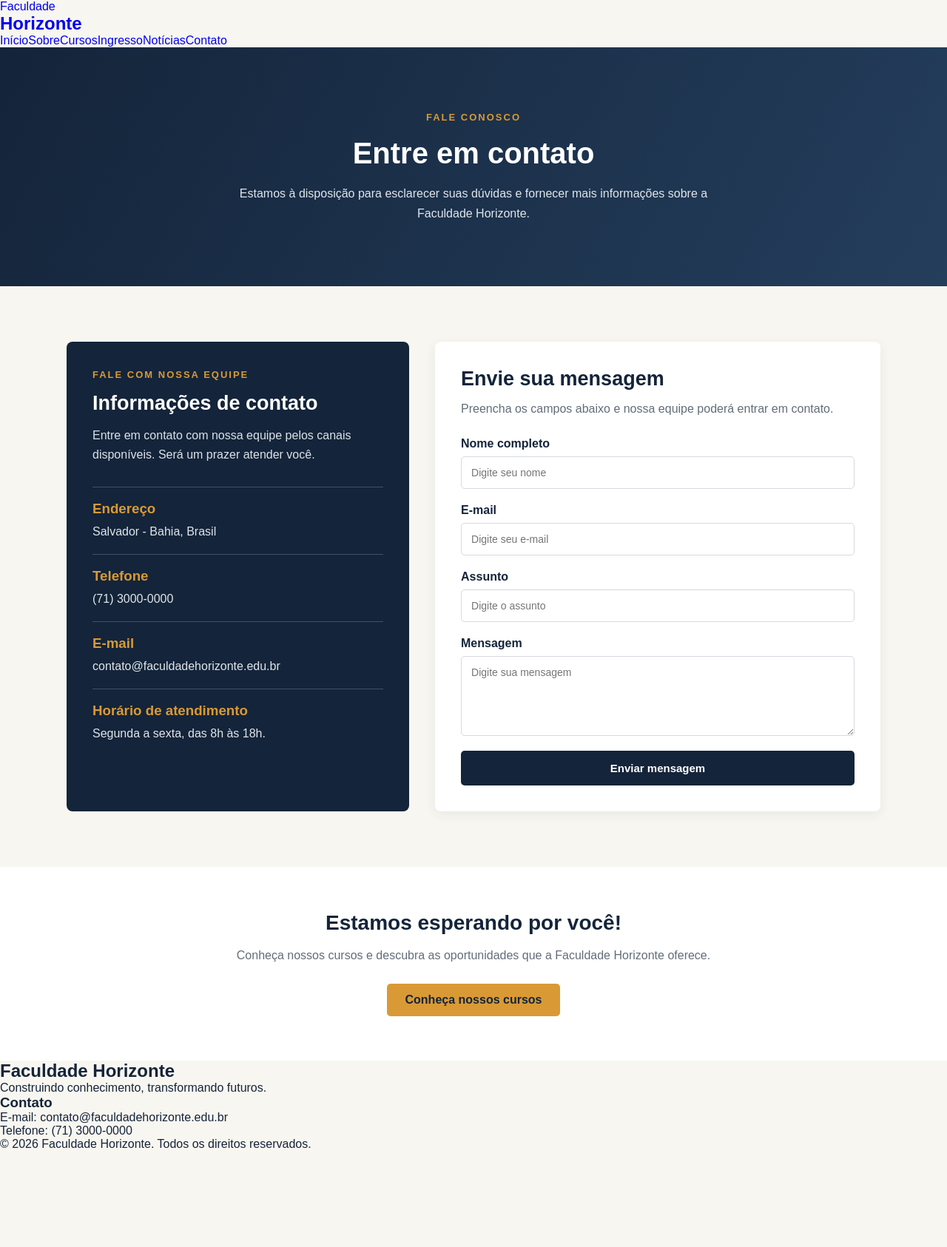
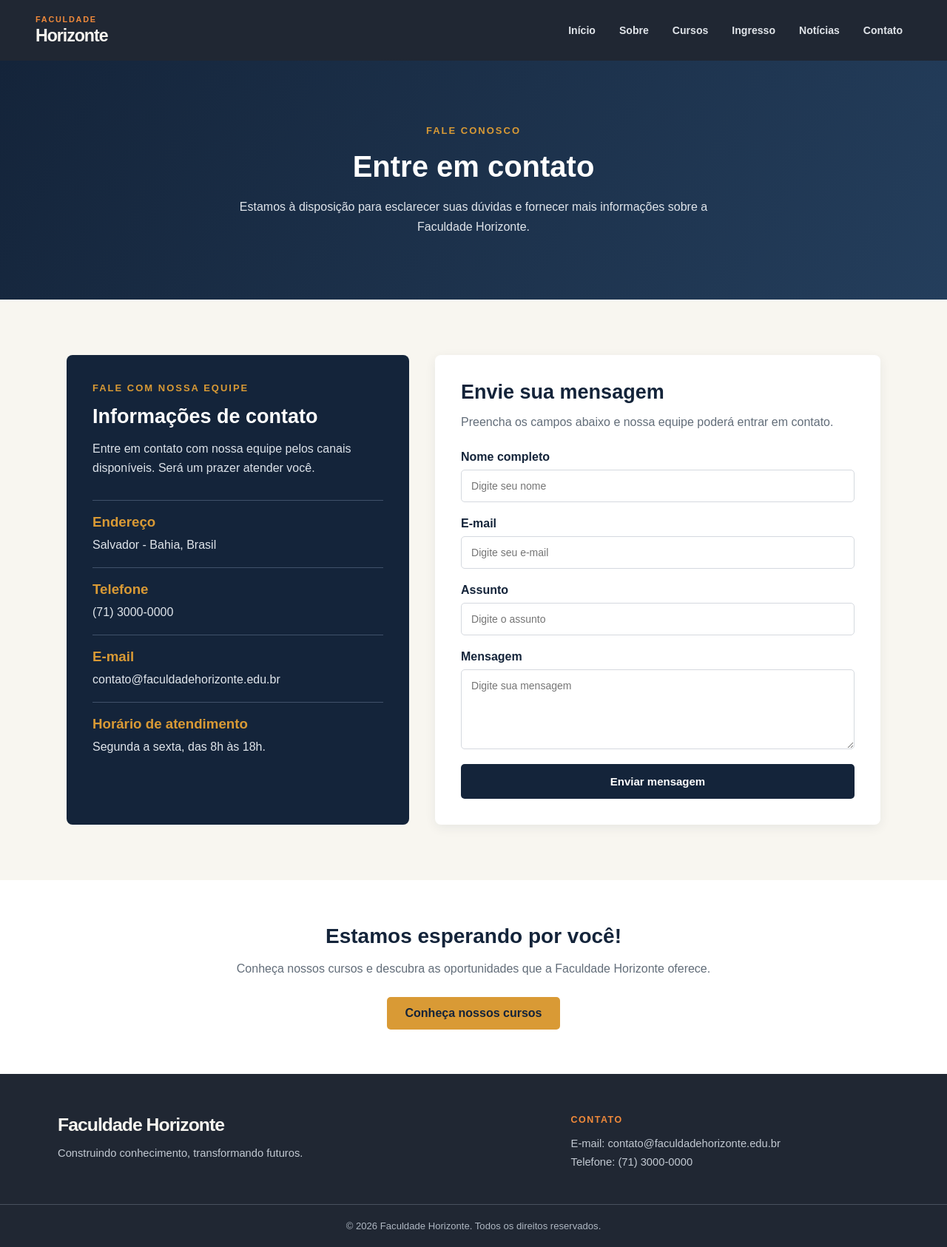
Before and after one commit to pedrolukas-dev/horizonte-university, a React (Vite) app in the folder nome-do-projeto/: page /contato in a window 1280 px wide. Shown: the whole page at 74% size. Before the commit the page ends 1556 px from the top, so only its background shows below. Built offline with nearby package versions, Linux system fonts and the light colour scheme.

Commit message:
padronização do csc

```diff
--- a/nome-do-projeto/src/componentes/Footer/style.css
+++ b/nome-do-projeto/src/componentes/Footer/style.css
@@ -0,0 +1,60 @@
+.footer {
+    background: #202733;
+    color: #f7f5f0;
+}
+
+.footer-content {
+    display: grid;
+    grid-template-columns: 1.2fr .8fr;
+    gap: 48px;
+    max-width: 1180px;
+    margin: 0 auto;
+    padding: 54px 28px 44px;
+}
+
+.footer-info h2 {
+    margin-bottom: 12px;
+    font: 800 1.55rem/1.2 'Manrope', sans-serif;
+    letter-spacing: -.04em;
+}
+
+.footer-info p,
+.footer-contact p {
+    color: #c2c9d2;
+    font-size: .92rem;
+    line-height: 1.7;
+}
+
+.footer-contact h3 {
+    margin-bottom: 12px;
+    color: #f18a3b;
+    font: 800 .78rem/1.3 'Manrope', sans-serif;
+    letter-spacing: .12em;
+    text-transform: uppercase;
+}
+
+.footer-bottom {
+    border-top: 1px solid #48515e;
+    padding: 18px 28px;
+    text-align: center;
+}
+
+.footer-bottom p {
+    max-width: 1180px;
+    margin: 0 auto;
+    color: #aeb7c2;
+    font-size: .82rem;
+    line-height: 1.6;
+}
+
+@media (max-width: 600px) {
+    .footer-content {
+        grid-template-columns: 1fr;
+        gap: 28px;
+        padding: 42px 22px 34px;
+    }
+
+    .footer-bottom {
+        padding: 16px 22px;
+    }
+}
--- a/nome-do-projeto/src/componentes/Header/style.css
+++ b/nome-do-projeto/src/componentes/Header/style.css
@@ -0,0 +1,100 @@
+.header {
+    position: relative;
+    z-index: 10;
+    width: 100%;
+    background: #202733;
+    color: #f7f5f0;
+}
+
+.header-content {
+    max-width: 1240px;
+    min-height: 82px;
+    margin: 0 auto;
+    padding: 14px 28px;
+    display: flex;
+    align-items: center;
+    justify-content: space-between;
+    gap: 32px;
+}
+
+.logo {
+    display: flex;
+    flex-direction: column;
+    flex-shrink: 0;
+    color: #f7f5f0;
+    line-height: 1;
+}
+
+.logo span {
+    color: #f18a3b;
+    font-size: .68rem;
+    font-weight: 800;
+    letter-spacing: .16em;
+    text-transform: uppercase;
+}
+
+.logo h2 {
+    margin-top: 5px;
+    font: 800 1.45rem/1 'Manrope', sans-serif;
+    letter-spacing: -.045em;
+}
+
+.nav {
+    display: flex;
+    align-items: center;
+    justify-content: flex-end;
+    flex-wrap: wrap;
+    gap: 8px;
+}
+
+.nav a {
+    padding: 10px 12px;
+    border-radius: 5px;
+    color: #e0e4e9;
+    font-size: .88rem;
+    font-weight: 700;
+    transition: color .2s, background-color .2s;
+}
+
+.nav a:hover,
+.nav a:focus-visible {
+    background: #ffffff12;
+    color: #f18a3b;
+}
+
+.logo:focus-visible,
+.nav a:focus-visible {
+    outline: 2px solid #f18a3b;
+    outline-offset: 3px;
+}
+
+@media (max-width: 760px) {
+    .header-content {
+        align-items: flex-start;
+        flex-direction: column;
+        gap: 16px;
+        padding: 18px 22px;
+    }
+
+    .nav {
+        justify-content: flex-start;
+        gap: 4px;
+        width: 100%;
+    }
+
+    .nav a {
+        padding: 9px 10px;
+    }
+}
+
+@media (max-width: 420px) {
+    .header-content {
+        padding-right: 16px;
+        padding-left: 16px;
+    }
+
+    .nav a {
+        padding: 8px;
+        font-size: .82rem;
+    }
+}
```
Also changed, not shown: nome-do-projeto/src/assets/estudantes.jpg (added), 1 other file (tests, documents, lock files or other folders).
